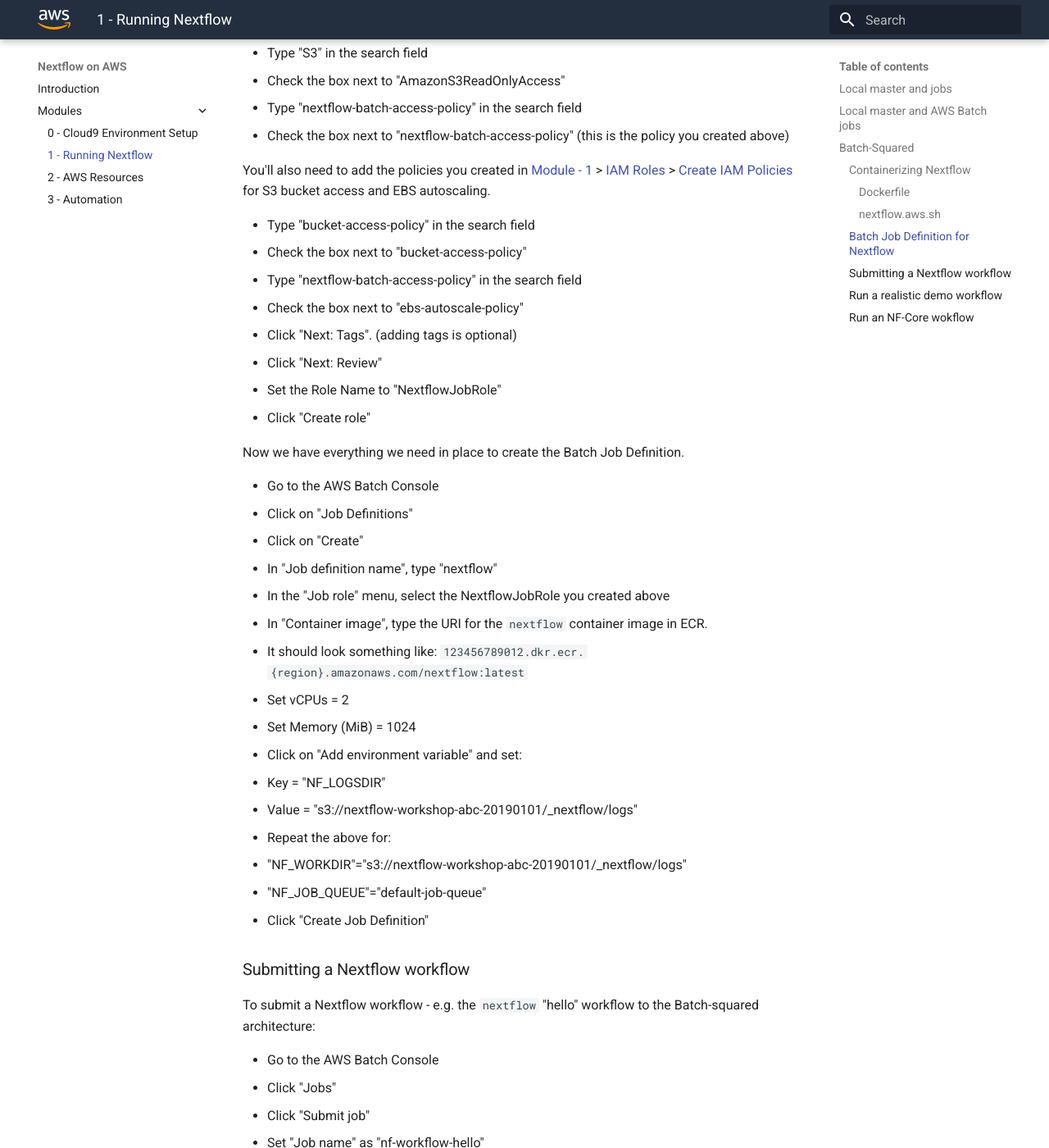
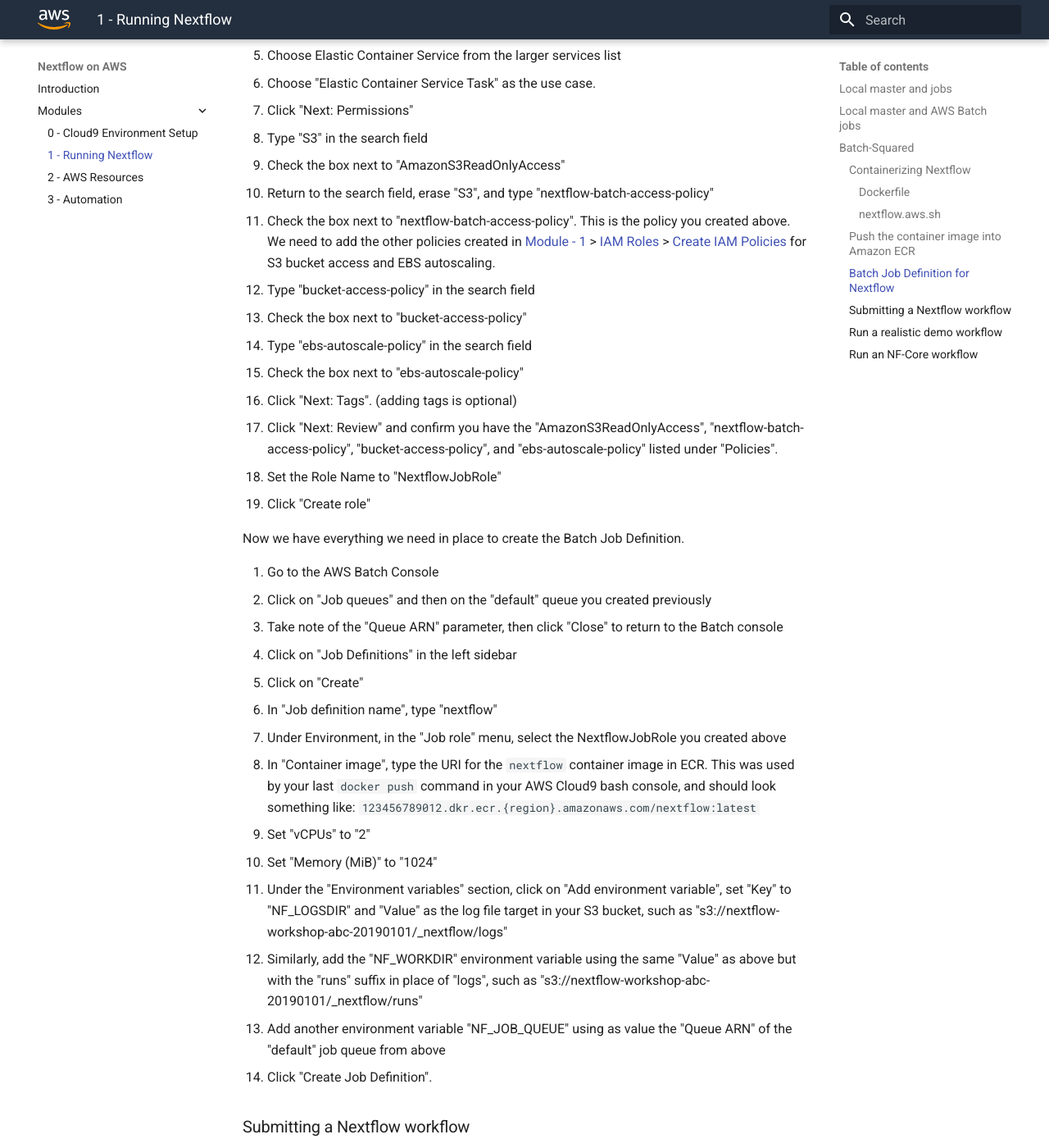
Before and after one commit to aws-samples/aws-genomics-nextflow-workshop, an MkDocs documentation site: the page built from docs/modules/module-1__running-nextflow.md, in a window 1280 px wide and 1400 px high, scrolled down 7683 px. Shown: the whole window at 82% size. Built offline with MkDocs 1.6.1 and Material for MkDocs 9.7.7, drawn with Linux system fonts in a browser that asks for light colours; some of the changed text lies outside the part shown.

Commit message:
claudiu's edits

````diff
--- a/docs/modules/module-1__running-nextflow.md
+++ b/docs/modules/module-1__running-nextflow.md
@@ -224,123 +224,115 @@ docker build -t nextflow .
 
 This will take about 2-3min to complete.
 
-To push the container image to Amazon ECR:
 
-* Create an image repository in Amazon ECR:
+### Push the container image into Amazon ECR
 
-  * Go to the Amazon ECR Console
-  * Do one of:
+Create an image repository in Amazon ECR:
+
+1. Go to the Amazon ECR Console
+2. Do one of:
     * Click on "Get Started"
     * Expand the hamburger menu and click on "Repositories" and click on "Create Repository"
-  * For repository name type
+
+3. For repository name type
     * "mynextflow" - if you are attending an in person workshop
     * "nextflow" - if you are doing this on your own
-  * Click "Create Repository"
 
-* Push the container image to ECR
+4. Click "Create Repository"
 
-  * Go to the Amazon ECR Console
-  * Type the name of your repository (e.g. "nextflow") into the search field
-  * Select the repository
-  * Click on "View Push Commands"
-  * Follow the instructions in the dialog that appears in a bash console in AWS Cloud9
+Push the container image to ECR
+
+1. Go to the Amazon ECR Console
+2. Type the name of your repository (e.g. "nextflow") into the search field
+3. Select the respective repository
+4. Click on "View Push Commands" to retrieve a set of instructions for macOS/Linux
+5. Follow these instructions into your AWS Cloud9 environment using the built-in bash console.
 
 
 ### Batch Job Definition for Nextflow
 
-To run `nextflow` as and AWS Batch job, you'll need a Batch Job Definition.  This needs to reference the following:
+To run `nextflow` as an AWS Batch job, you'll need a *Batch Job Definition*.  This needs to reference the following:
 
 * the `nextflow` container image
 * the S3 URI used for nextflow logs and session cache
 * the S3 URI used as a nextflow `workDir`
 * an IAM role for the Job that allows it to call AWS Batch and write to the S3 bucket(s) referenced above
 
-First, create the IAM role for the job:
+Let's create the IAM role for the job.
 
-* Go to the IAM Console
+First, create a policy that allows the `nextflow` job to call AWS Batch, read-only access to all available / public S3 buckets, and write access **only** to the S3 buckets you will use for logs and workDir.
 
-Create a policy that allows the `nextflow` job to call AWS Batch, read-only access to all available / public S3 buckets, and write access **only** to the S3 buckets you will use for logs and workDir.
-
-* Click on "Policies"
-* Click "Create Policy"
-* Select "Batch" as the service
-* Under Actions > Access level:
-  * Check all "List"
-  * Check all "Read"
-  * Under "Write" select:
-    * CancelJob
-    * TerminateJob
-    * SubmitJob
-    * DeregisterJobDefinition
-    * RegisterJobDefinition
-* Under Resources select "All Resources"
-* Click "Review Policy"
-* Name the policy "nextflow-batch-access-policy"
-* Click "Create Policy"
+1. Navigate to the IAM Console
+2. Click on "Policies"
+3. Click "Create Policy"
+4. Using the "Visual Editor" tab, under the "Service" selector, search for and choose "Batch"
+5. Under "Actions" > "Access level":
+     * Check all "List"
+     * Check all "Read"
+     * Expand the "Write" section and select:
+         * CancelJob
+         * TerminateJob
+         * SubmitJob
+         * DeregisterJobDefinition
+         * RegisterJobDefinition
+6. Under "Resources" select "All Resources"
+7. Click "Review Policy"
+8. Name the policy "nextflow-batch-access-policy"
+9. Click "Create Policy"
 
 Create a service role:
 
-* Click on "Roles"
-* Click on "Create role"
-* Select "AWS service" as the trusted entity
-* Choose Elastic Container Service from the larger services list
-* Choose "Elastic Container Service Task" as the use case.
-* Click "Next: Permissions"
-* Type "S3" in the search field
-* Check the box next to "AmazonS3ReadOnlyAccess"
-
-* Type "nextflow-batch-access-policy" in the search field
-* Check the box next to "nextflow-batch-access-policy" (this is the policy you created above)
-
-You'll also need to add the policies you created in [Module - 1](./module-1__aws-resources.md) > [IAM Roles](./module-1__aws-resources.md#iam-roles) > [Create IAM Policies](./module-1__aws-resources.md#create-an-iam-policies) for S3 bucket access and EBS autoscaling.
-
-* Type "bucket-access-policy" in the search field
-* Check the box next to "bucket-access-policy"
-
-* Type "nextflow-batch-access-policy" in the search field
-* Check the box next to "ebs-autoscale-policy"
-
-* Click "Next: Tags".  (adding tags is optional)
-* Click "Next: Review"
-* Set the Role Name to "NextflowJobRole"
-* Click "Create role"
+1. Navigate to the IAM Console
+2. Click on "Roles"
+3. Click on "Create role"
+4. Select "AWS service" as the trusted entity
+5. Choose Elastic Container Service from the larger services list
+6. Choose "Elastic Container Service Task" as the use case.
+7. Click "Next: Permissions"
+8. Type "S3" in the search field
+9. Check the box next to "AmazonS3ReadOnlyAccess"
+10. Return to the search field, erase "S3", and type "nextflow-batch-access-policy"
+11. Check the box next to "nextflow-batch-access-policy". This is the policy you created above. We need to add the other policies created in [Module - 1](./module-1__aws-resources.md) > [IAM Roles](./module-1__aws-resources.md#iam-roles) > [Create IAM Policies](./module-1__aws-resources.md#create-an-iam-policies) for S3 bucket access and EBS autoscaling.
+12. Type "bucket-access-policy" in the search field
+13. Check the box next to "bucket-access-policy"
+14. Type "ebs-autoscale-policy" in the search field
+15. Check the box next to "ebs-autoscale-policy"
+16. Click "Next: Tags".  (adding tags is optional)
+17. Click "Next: Review" and confirm you have the "AmazonS3ReadOnlyAccess", "nextflow-batch-access-policy", "bucket-access-policy", and "ebs-autoscale-policy" listed under "Policies".
+18. Set the Role Name to "NextflowJobRole"
+19. Click "Create role"
 
 Now we have everything we need in place to create the Batch Job Definition.
 
-* Go to the AWS Batch Console
-* Click on "Job Definitions"
-* Click on "Create"
-* In "Job definition name", type "nextflow"
-* In the "Job role" menu, select the NextflowJobRole you created above
-* In "Container image", type the URI for the `nextflow` container image in ECR.
-  * It should look something like: `123456789012.dkr.ecr.{region}.amazonaws.com/nextflow:latest`
-* Set vCPUs = 2
-* Set Memory (MiB) = 1024
-* Click on "Add environment variable" and set:
-  * Key = "NF_LOGSDIR"
-  * Value = "s3://nextflow-workshop-abc-20190101/_nextflow/logs"
-* Repeat the above for:
-  * "NF_WORKDIR"="s3://nextflow-workshop-abc-20190101/_nextflow/logs"
-  * "NF_JOB_QUEUE"="default-job-queue"
-* Click "Create Job Definition"
+1. Go to the AWS Batch Console
+2. Click on "Job queues" and then on the "default" queue you created previously
+3. Take note of the "Queue ARN" parameter, then click "Close" to return to the Batch console
+4. Click on "Job Definitions" in the left sidebar
+5. Click on "Create"
+6. In "Job definition name", type "nextflow"
+7. Under Environment, in the "Job role" menu, select the NextflowJobRole you created above
+8. In "Container image", type the URI for the `nextflow` container image in ECR. This was used by your last `docker push` command in your AWS Cloud9 bash console, and should look something like: `123456789012.dkr.ecr.{region}.amazonaws.com/nextflow:latest`
+9. Set "vCPUs" to "2"
+10. Set "Memory (MiB)" to "1024"
+11. Under the "Environment variables" section, click on "Add environment variable", set "Key" to "NF_LOGSDIR" and "Value" as the log file target in your S3 bucket, such as "s3://nextflow-workshop-abc-20190101/_nextflow/logs"
+12. Similarly, add the "NF_WORKDIR" environment variable using the same "Value" as above but with the "runs" suffix in place of "logs", such as "s3://nextflow-workshop-abc-20190101/_nextflow/runs"
+13. Add another environment variable "NF_JOB_QUEUE" using as value the "Queue ARN" of the "default" job queue from above
+14. Click "Create Job Definition".
 
 ### Submitting a Nextflow workflow
 
-To submit a Nextflow workflow - e.g. the `nextflow` "hello" workflow to the Batch-squared architecture:
+Let's submit a Nextflow workflow to the Batch-squared architecture, e.g. the `nextflow run hello` for the "hello" workflow :
 
-* Go to the AWS Batch Console
-* Click "Jobs"
-* Click "Submit job"
-* Set "Job name" as "nf-workflow-hello"
-* For "Job definition" select "nextflow:1"
-* For "Job queue" select "highpriority".  It is important that the `nextflow` master process not be interrupted for the duration of the workflow.
-* In the "Command" field type "hello".  Text here is the same as what would be sent as `...` arguments to a `docker run -it nextflow ...` command.
-* Click "Submit job"
+1. Go to the AWS Batch Console
+2. Click "Jobs"
+3. Click "Submit job"
+4. Set "Job name" as "nf-workflow-hello"
+5. For "Job definition" select "nextflow:1"
+6. For "Job queue" select "highpriority".  It is important that the `nextflow` master process not be interrupted for the duration of the workflow
+7. In the "Command" field type "hello".  Text here is the same as what would be sent as `...` arguments to a `docker run -it nextflow ...` command
+8. Click "Submit job".
 
-To monitor the status of the workflow:
-
-* Go to the AWS Batch Console
-* Click on "Dashboard"
+To monitor the status of the workflow, navigate back to the AWS Batch Console and click on "Dashboard" in the left sidebar.
 
 You should see 1 job advance from "SUBMITTED" to "RUNNING" in the "highpriority" queue row.
 
@@ -459,26 +451,25 @@ To submit this workflow you can use the script you created above:
 !!! note
     You need to specify a bucket that you have write access to via the `--output` parameter.  Otherwise, the workflow will fail.
 
-You can check the status of the workflow via the command line:
+You can check the status of the workflow via the following command line where you replace "JOBID" with the "jobId" output from above:
 
 ```bash
-aws batch describe-jobs --jobs $jobid | jq -r .jobs[].status
+aws batch describe-jobs --jobs JOBID | jq -r .jobs[].status
 ```
 
 You can also check the log output from the workflow:
 
-* Go to the AWS Batch Console
-* Click on "Jobs"
-* Select the "highpriority" queue
-* Click on "RUNNING" ()
-* Click on the Job that matches the JobId above
-* Scroll to the bottom of the Job Info and click on "View logs for the most recent attempt in the CloudWatch console".
+1. Go to the AWS Batch Console
+2. Click on "Jobs"
+3. Select "highpriority" in the Queue dropdown
+4. Click on the "RUNNING" Status
+5. Click on the Job that matches the JobId above
+6. Scroll to the bottom of the Job Info and click on "View logs for the most recent attempt in the CloudWatch console"
+7. You should now be in "CloudWatch Logs" console looking at the log stream for the AWS Batch job running your nextflow workflow.
 
-You should now be in CloudWatch Logs looking at the log stream for the AWS Batch job running your nextflow workflow.
+### Run an NF-Core workflow
 
-### Run an NF-Core wokflow
-
-There are many example workflows available via [NF-Core](https://nf-core.re).  These are workflows that are developed using best practices from the Nextflow community.  They are also good starting points to run common analyses such as ATACSeq or RNASeq.
+There are many example workflows available via [NF-Core](https://nf-co.re).  These are workflows that are developed using best practices from the Nextflow community.  They are also good starting points to run common analyses such as ATACSeq or RNASeq.
 
 The steps below runs the nf-core/rnaseq workflow against data from the 1000 Genomes dataset.
 
@@ -487,7 +478,7 @@ You can do this directly from the command line with:
 ```bash
 ./submit-workflow.sh rnaseq \
   nf-core/rnaseq \
-    --reads s3://1000genomes/phase3/data/HG00243/sequence_read/SRR*_{1,2}.filt.fastq.gz \
+    --reads "s3://1000genomes/phase3/data/HG00243/sequence_read/SRR*_{1,2}.filt.fastq.gz" \
     --genome GRCh37 \
     --skip_qc
 ```
@@ -500,7 +491,7 @@ Create a json file called `rnaseq.parameters.json` with the following contents:
 {
     "command": [
       "nf-core/rnaseq",
-      "--reads", "s3://1000genomes/phase3/data/HG00243/sequence_read/SRR*_{1,2}.filt.fastq.gz",
+      "--reads", "'s3://1000genomes/phase3/data/HG00243/sequence_read/SRR*_{1,2}.filt.fastq.gz'",
       "--genome", "GRCh37",
       "--skip_qc"
     ]
````
Also changed, not shown: docs/modules/module-2__aws-resources.md (+27 -30 lines).
